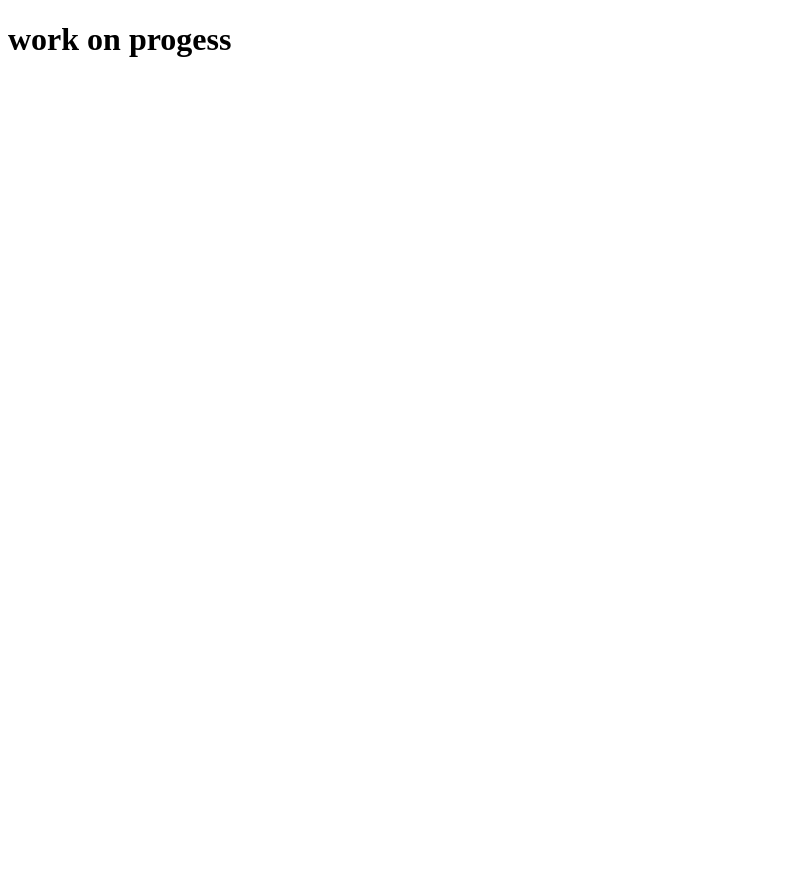
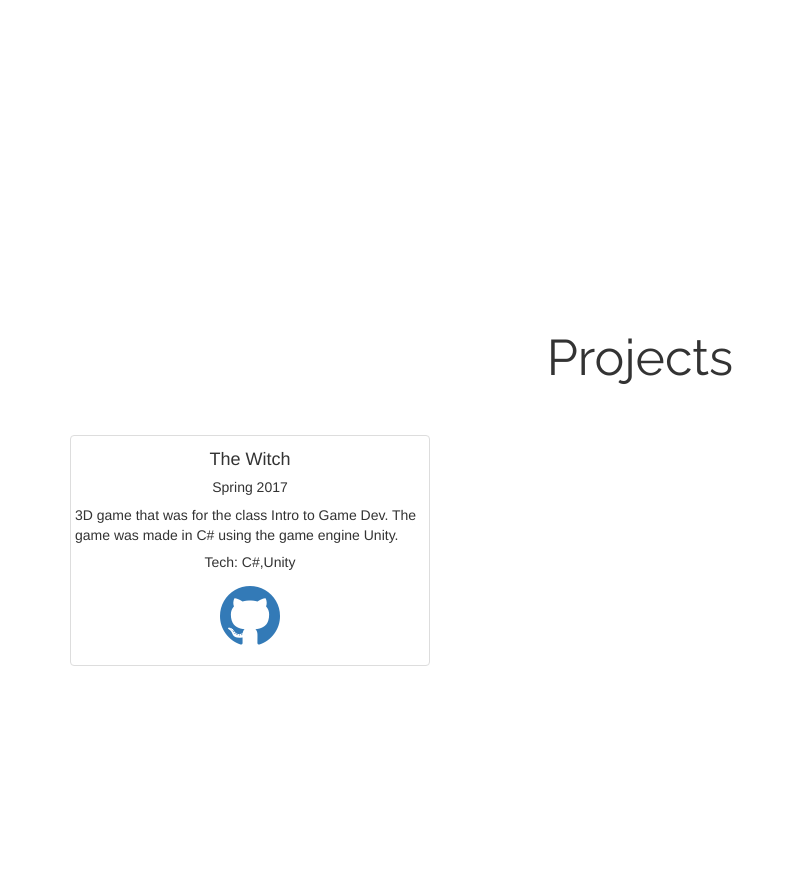
Before and after one commit to TheKing990/TheKing990.github.io, a plain HTML site: page projects.html in a window 1280 px wide. Shown: the whole page, without its empty margins (0-787 px from the left). Before the commit the page ends 800 px from the top, so only its background shows below. Drawn offline with nearby package versions, Linux system fonts and the light colour scheme.

Commit message:
Updating website
Update my projects, fix minor things in the body of the website

```diff
--- a/mystyle.css
+++ b/mystyle.css
@@ -94,8 +94,8 @@ color: #e46908;
   padding-bottom: 100px;
 }
 .about1{
-  padding-top: 100px;
-  padding-bottom: 200px;
+  padding-top: 250px;
+  padding-bottom: 250px;
 
 }
 
@@ -138,6 +138,13 @@ color: #e46908;
 
 }
 
+   #projects {
+
+       padding-top: 150px;
+       padding-bottom: 250px;
+
+    }
+
  .projectp{
 
   font-family: 'Raleway', sans-serif;
--- a/projects.html
+++ b/projects.html
@@ -3,9 +3,34 @@
   <head>
     <meta charset="utf-8">
     <title>Jhovany</title>
+
+      <link rel="stylesheet" href="https://maxcdn.bootstrapcdn.com/bootstrap/3.3.6/css/bootstrap.min.css" integrity="sha384-1q8mTJOASx8j1Au+a5WDVnPi2lkFfwwEAa8hDDdjZlpLegxhjVME1fgjWPGmkzs7" crossorigin="anonymous">
+      <link rel="stylesheet" href="mystyle.css" type="text/css">
+      <link rel="stylesheet" href="https://maxcdn.bootstrapcdn.com/font-awesome/4.6.2/css/font-awesome.min.css">
+      <link href='https://fonts.googleapis.com/css?family=Raleway' rel='stylesheet' type='text/css'>
+      <link href='https://fonts.googleapis.com/css?family=Oxygen' rel='stylesheet' type='text/css'>
+      <link href='https://fonts.googleapis.com/css?family=Roboto+Condensed|Playfair+Display' rel='stylesheet' type='text/css'>
   </head>
   <body>
-    <h1>work on progess</h1>
+  <section id="projects">
+    <div class="projects1 container">
+      <h2 class="text-center">Projects</h2>
+      <div class="row">
+
+        <div class="col-lg-4 col-sm-6">
+          <div class="thumbnail">
+            <h4 class="text-center">The Witch</h4>
+              <h5 class="text-center"> Spring 2017</h5>
+            <!--<img src="https://media.licdn.com/mpr/mpr/p/3/005/08c/1cc/0f286f6.jpg" alt="" />-->
+            <p class="text-left">3D game that was for the class Intro to Game Dev. The game was made in C# using the game engine Unity. </p>
+              <h5 class="text-center"> Tech: C#,Unity</h5>
+            <p class="text-center"><a href="https://github.com/TheKing990/gamedev3d"><i class="fa fa-github fa-5x" aria-hidden="true"></i> </a></p>
+          </div>
+        </div>
+
+     </div>
+    </div>
+  </section>
 
   </body>
 </html>
```
Also changed, not shown: index.html (+32 -19 lines), 2 other files.
